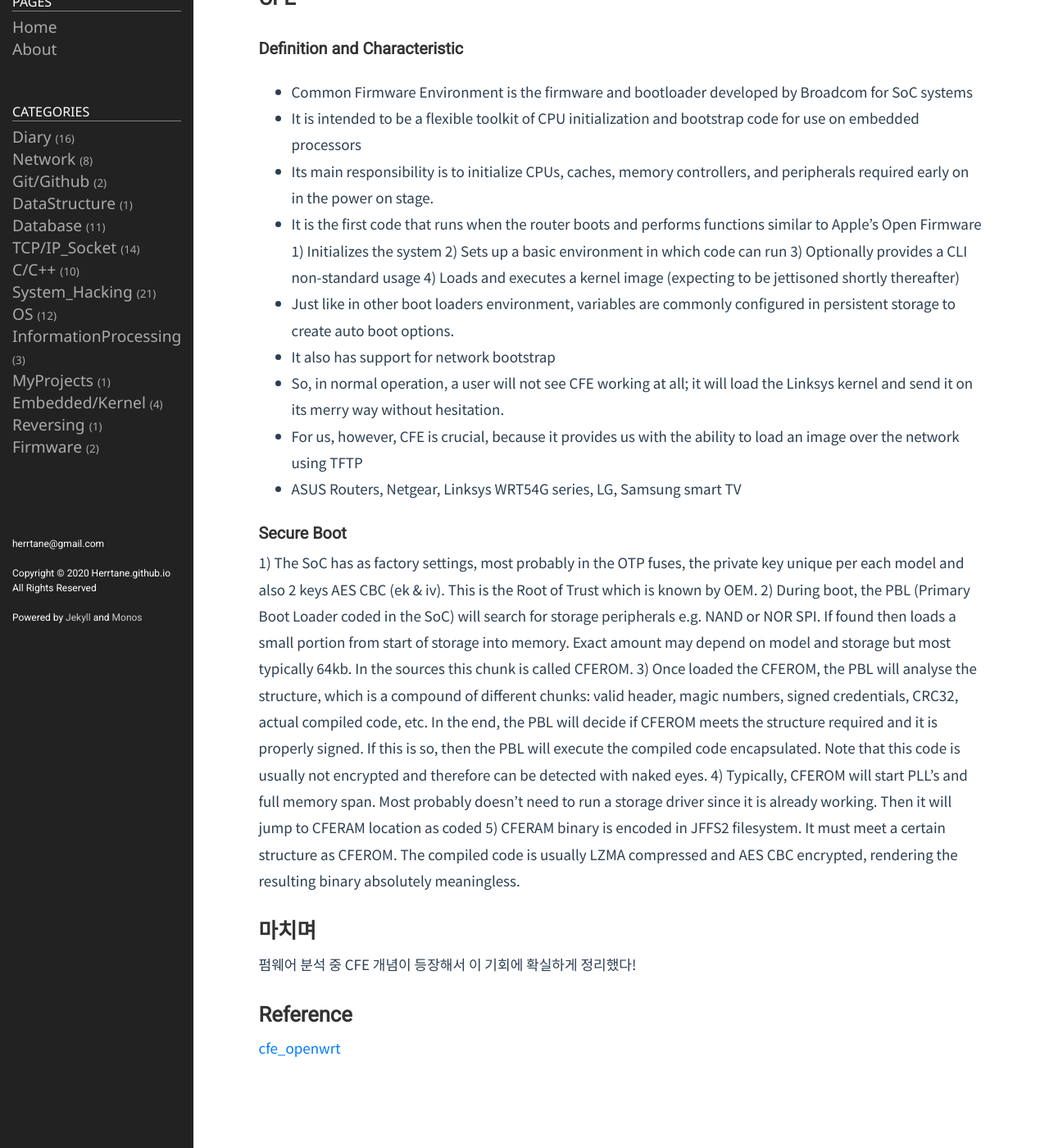
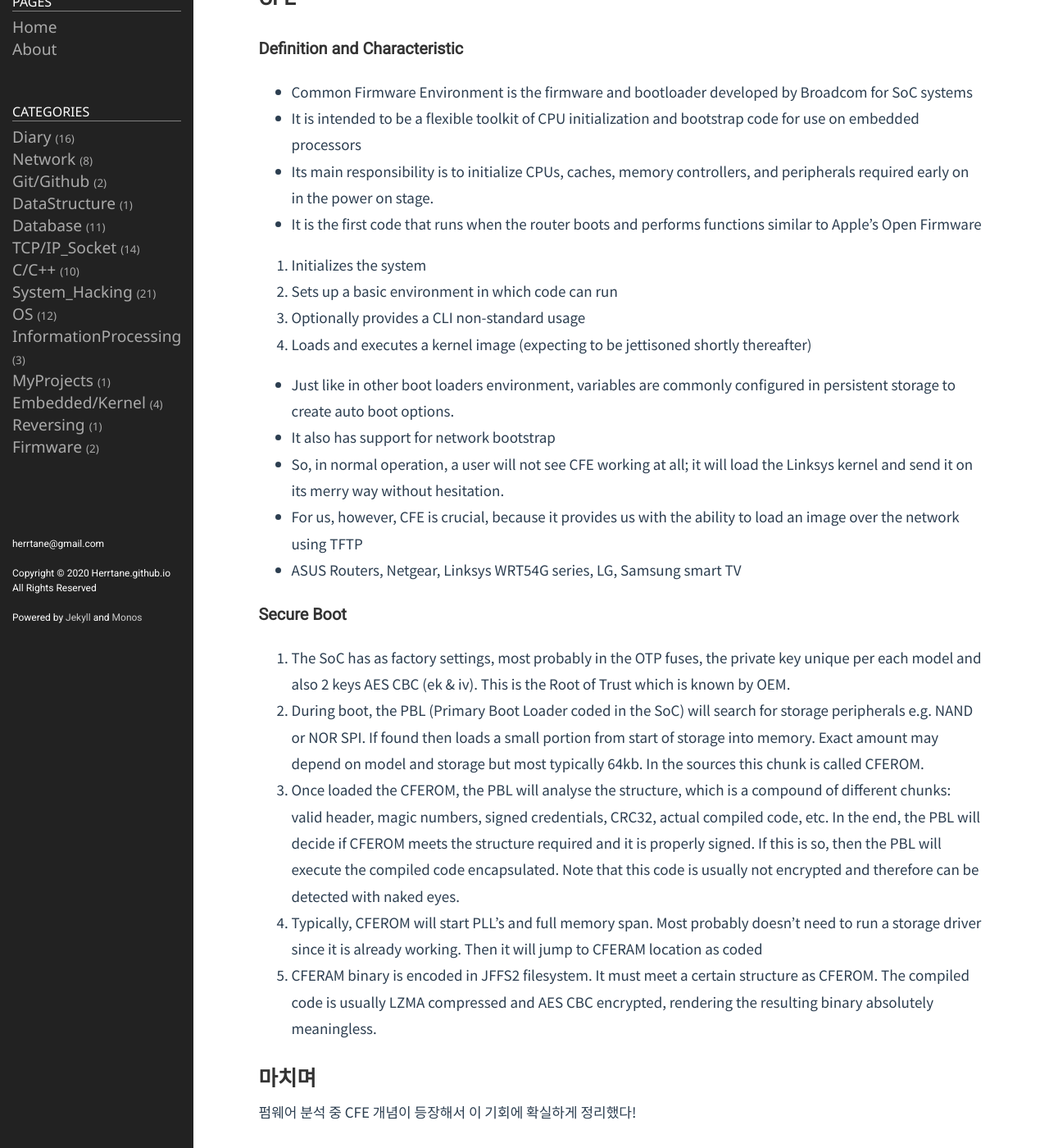
Before and after one commit to Herrtane/Herrtane.github.io, a Jekyll site: the page built from _posts/Firmware/2024-04-18-firmware-cfe.markdown, in a window 1280 px wide and 1400 px high, scrolled down 199 px. Shown: the whole window at 82% size. Built offline with Jekyll 4.4.1, drawn with Linux system fonts in a browser that asks for light colours; comment, search, counter and statistics services are not loaded.

Commit message:
Fix Post

```diff
--- a/_posts/Firmware/2024-04-18-firmware-cfe.markdown
+++ b/_posts/Firmware/2024-04-18-firmware-cfe.markdown
@@ -9,14 +9,17 @@ comments: true
 ## CFE
 
 ### Definition and Characteristic
+
 - Common Firmware Environment is the firmware and bootloader developed by Broadcom for SoC systems
 - It is intended to be a flexible toolkit of CPU initialization and bootstrap code for use on embedded processors
 - Its main responsibility is to initialize CPUs, caches, memory controllers, and peripherals required early on in the power on stage.
 - It is the first code that runs when the router boots and performs functions similar to Apple's Open Firmware
-1) Initializes the system
-2) Sets up a basic environment in which code can run
-3) Optionally provides a CLI non-standard usage
-4) Loads and executes a kernel image (expecting to be jettisoned shortly thereafter)
+
+1. Initializes the system
+2. Sets up a basic environment in which code can run
+3. Optionally provides a CLI non-standard usage
+4. Loads and executes a kernel image (expecting to be jettisoned shortly thereafter)
+
 - Just like in other boot loaders environment, variables are commonly configured in persistent storage to create auto boot options.
 - It also has support for network bootstrap
 - So, in normal operation, a user will not see CFE working at all; it will load the Linksys kernel and send it on its merry way without hesitation.
@@ -24,11 +27,12 @@ comments: true
 - ASUS Routers, Netgear, Linksys WRT54G series, LG, Samsung smart TV
 
 ### Secure Boot
-1) The SoC has as factory settings, most probably in the OTP fuses, the private key unique per each model and also 2 keys AES CBC (ek & iv). This is the Root of Trust which is known by OEM.
-2) During boot, the PBL (Primary Boot Loader coded in the SoC) will search for storage peripherals e.g. NAND or NOR SPI. If found then loads a small portion from start of storage into memory. Exact amount may depend on model and storage but most typically 64kb. In the sources this chunk is called CFEROM.
-3) Once loaded the CFEROM, the PBL will analyse the structure, which is a compound of different chunks: valid header, magic numbers, signed credentials, CRC32, actual compiled code, etc. In the end, the PBL will decide if CFEROM meets the structure required and it is properly signed. If this is so, then the PBL will execute the compiled code encapsulated. Note that this code is usually not encrypted and therefore can be detected with naked eyes.
-4) Typically, CFEROM will start PLL's and full memory span. Most probably doesn't need to run a storage driver since it is already working. Then it will jump to CFERAM location as coded
-5) CFERAM binary is encoded in JFFS2 filesystem. It must meet a certain structure as CFEROM. The compiled code is usually LZMA compressed and AES CBC encrypted, rendering the resulting binary absolutely meaningless.
+
+1. The SoC has as factory settings, most probably in the OTP fuses, the private key unique per each model and also 2 keys AES CBC (ek & iv). This is the Root of Trust which is known by OEM.
+2. During boot, the PBL (Primary Boot Loader coded in the SoC) will search for storage peripherals e.g. NAND or NOR SPI. If found then loads a small portion from start of storage into memory. Exact amount may depend on model and storage but most typically 64kb. In the sources this chunk is called CFEROM.
+3. Once loaded the CFEROM, the PBL will analyse the structure, which is a compound of different chunks: valid header, magic numbers, signed credentials, CRC32, actual compiled code, etc. In the end, the PBL will decide if CFEROM meets the structure required and it is properly signed. If this is so, then the PBL will execute the compiled code encapsulated. Note that this code is usually not encrypted and therefore can be detected with naked eyes.
+4. Typically, CFEROM will start PLL's and full memory span. Most probably doesn't need to run a storage driver since it is already working. Then it will jump to CFERAM location as coded
+5. CFERAM binary is encoded in JFFS2 filesystem. It must meet a certain structure as CFEROM. The compiled code is usually LZMA compressed and AES CBC encrypted, rendering the resulting binary absolutely meaningless.
 
 ## 마치며
 
```
